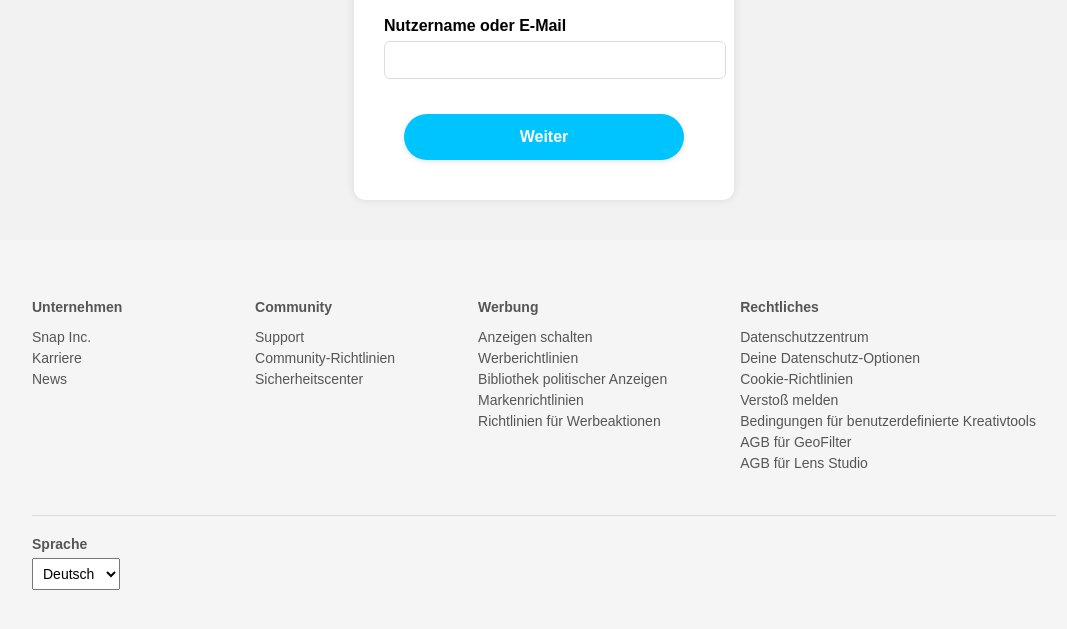
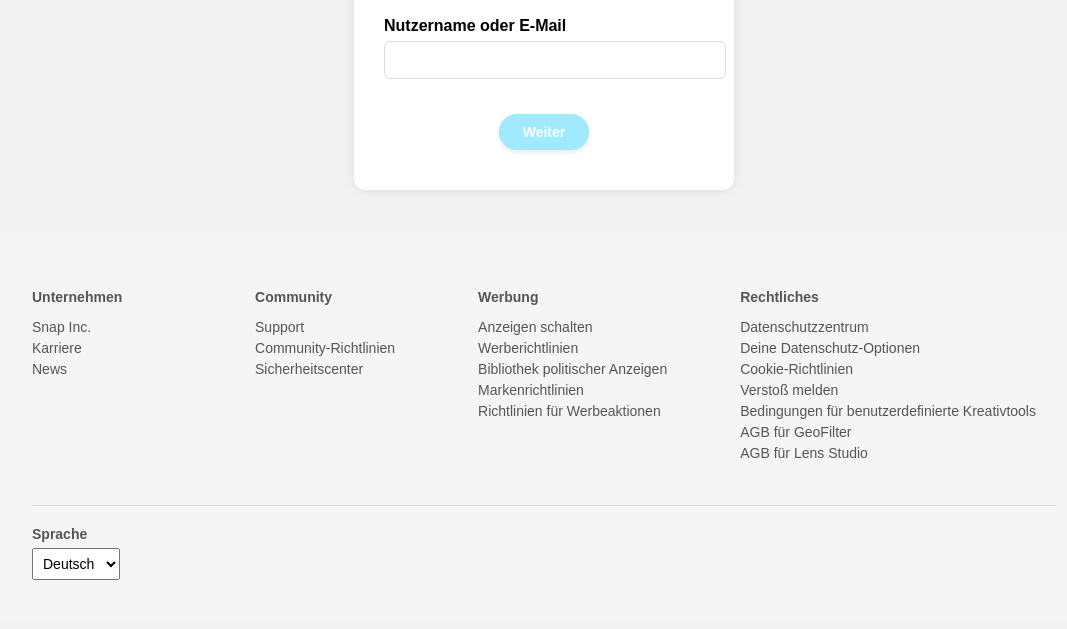
Before and after one commit to kopfab112233/snapchat, a website: page public/index.html in a window 1280 px wide. Shown: the part 189-818 px from the top of the page, without its empty margins (96-1163 px from the left). Drawn offline with Linux system fonts and the light colour scheme.

Commit message:
Update style.css

```diff
--- a/public/style.css
+++ b/public/style.css
@@ -1,4 +1,3 @@
-/* ==== Base Styles ==== */
 body {
   font-family: Arial, sans-serif;
   background: #f2f2f2;
@@ -8,7 +7,6 @@ body {
   min-height: 100vh;
 }
 
-/* ==== Login Container ==== */
 .login-container {
   flex: 1;
   display: flex;
@@ -25,14 +23,12 @@ form {
   width: 320px;
 }
 
-/* ==== Logo ==== */
 .logo {
   display: block;
   margin: 0 auto 20px;
   width: 50px;
 }
 
-/* ==== Typography ==== */
 h2 {
   text-align: center;
   font-size: 22px;
@@ -45,7 +41,6 @@ label {
   font-weight: bold;
 }
 
-/* ==== Inputs ==== */
 input {
   width: 100%;
   padding: 10px;
@@ -55,29 +50,31 @@ input {
   font-size: 14px;
 }
 
-/* ==== Button ==== */
 button {
   background-color: #00c4ff;
   color: white;
-  font-size: 16px;
+  font-size: 14px;
   font-weight: 600;
   border: none;
   border-radius: 999px;
-  padding: 14px 32px;
+  padding: 10px 24px;
   cursor: pointer;
   box-shadow: 0 2px 5px rgba(0, 0, 0, 0.1);
   transition: background-color 0.2s ease;
-  width: 100%;
-  max-width: 280px;
+  width: auto;
   display: block;
   margin: 20px auto 0;
 }
 
-button:hover {
+button:disabled {
+  background-color: #a0eaff;
+  cursor: default;
+}
+
+button:hover:enabled {
   background-color: #00b0e6;
 }
 
-/* ==== Email Mask Section ==== */
 .email-mask {
   margin-bottom: 10px;
   font-size: 14px;
@@ -94,7 +91,6 @@ button:hover {
   text-decoration: underline;
 }
 
-/* ==== Footer ==== */
 footer {
   background: #f5f5f5;
   padding: 40px 10%;
@@ -137,7 +133,6 @@ footer ul li a:hover {
   text-decoration: underline;
 }
 
-/* ==== Language Selector ==== */
 .language-selector {
   border-top: 1px solid #ddd;
   padding-top: 20px;
```
